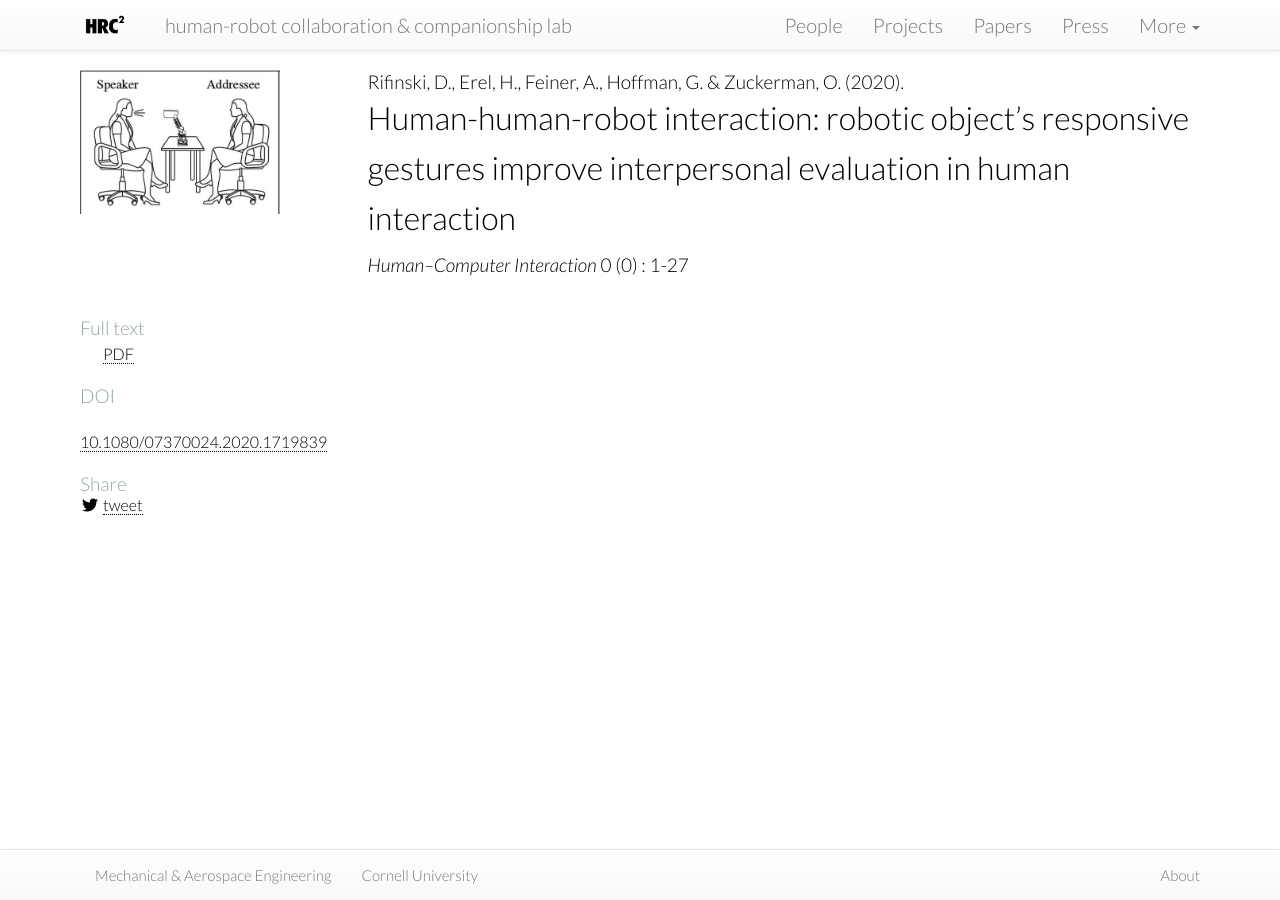
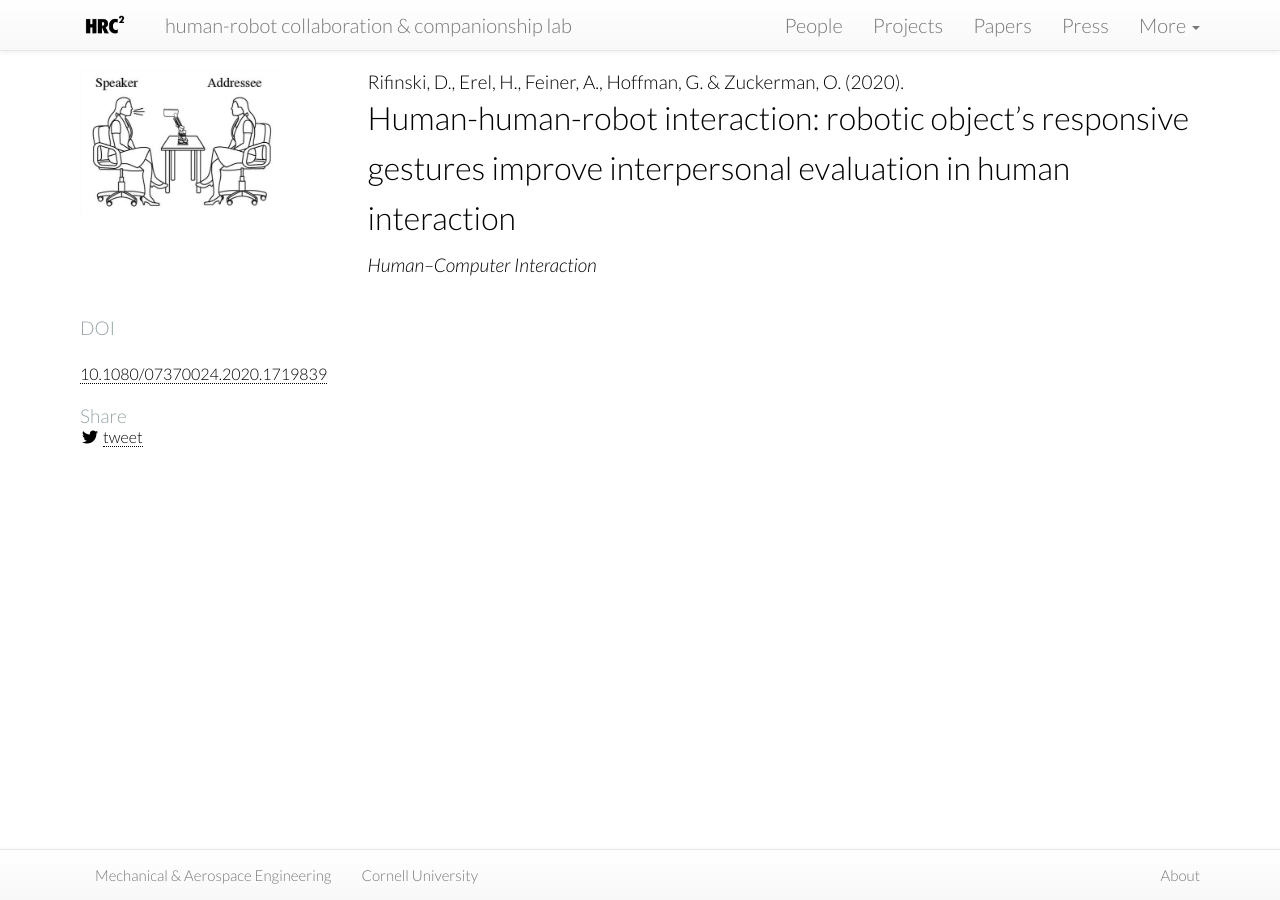
Before and after one commit to hrc2/hrc2.github.io, a Jekyll site: the page built from papers/_posts/2020-02-24-human-human-robot.md, in a window 1280 px wide. Built offline with Jekyll 4.4.1, drawn with Linux system fonts in a browser that asks for light colours; nearby versions of some CDN libraries; some web fonts are replaced.

Commit message:
changing a few things

```diff
--- a/papers/_posts/2020-02-24-human-human-robot.md
+++ b/papers/_posts/2020-02-24-human-human-robot.md
@@ -2,16 +2,16 @@
 layout: paper
 title: "Human-human-robot interaction: robotic object’s responsive gestures improve interpersonal evaluation in human interaction"
 year: 2020
-shortref: "Rifinski et al. CHI 2020"
+shortref: "Rifinski et al. HCI 2020"
 shorttitle: "Human-human-robot interaction"
 nickname: hhri-hci20
 journal: "Human–Computer Interaction"
-volume: 0
-issue: 0
-pages: 1-27
+volume:
+issue:
+pages:
 authors: "Rifinski, D., Erel, H., Feiner, A., Hoffman, G. & Zuckerman, O."
 image: hhri-hci20.png
-pdf: RifinskietalHCI20.pdf
+# pdf: RifinskietalHCI20.pdf
 pdflink:
 fulltext:
 pubtype: journal
```
Also changed, not shown: assets/images/papers/hhri-hci20.png.
